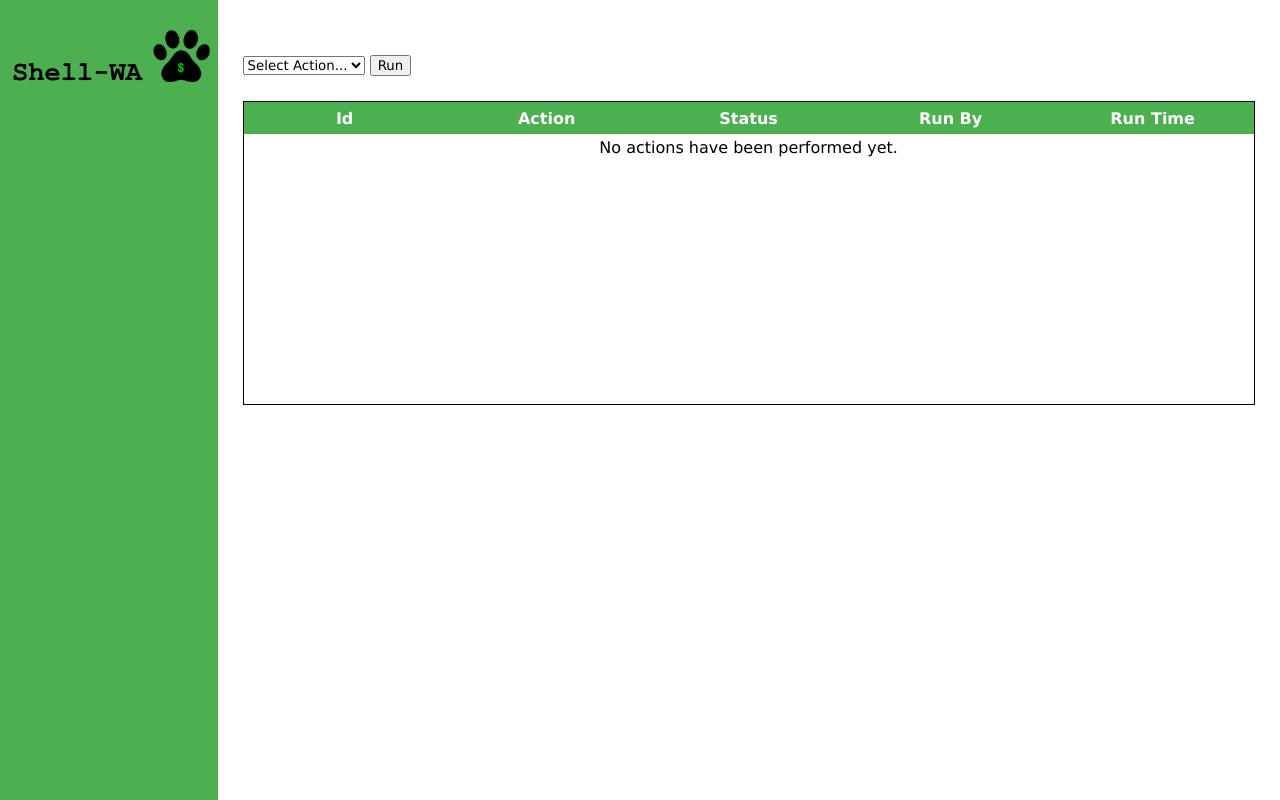
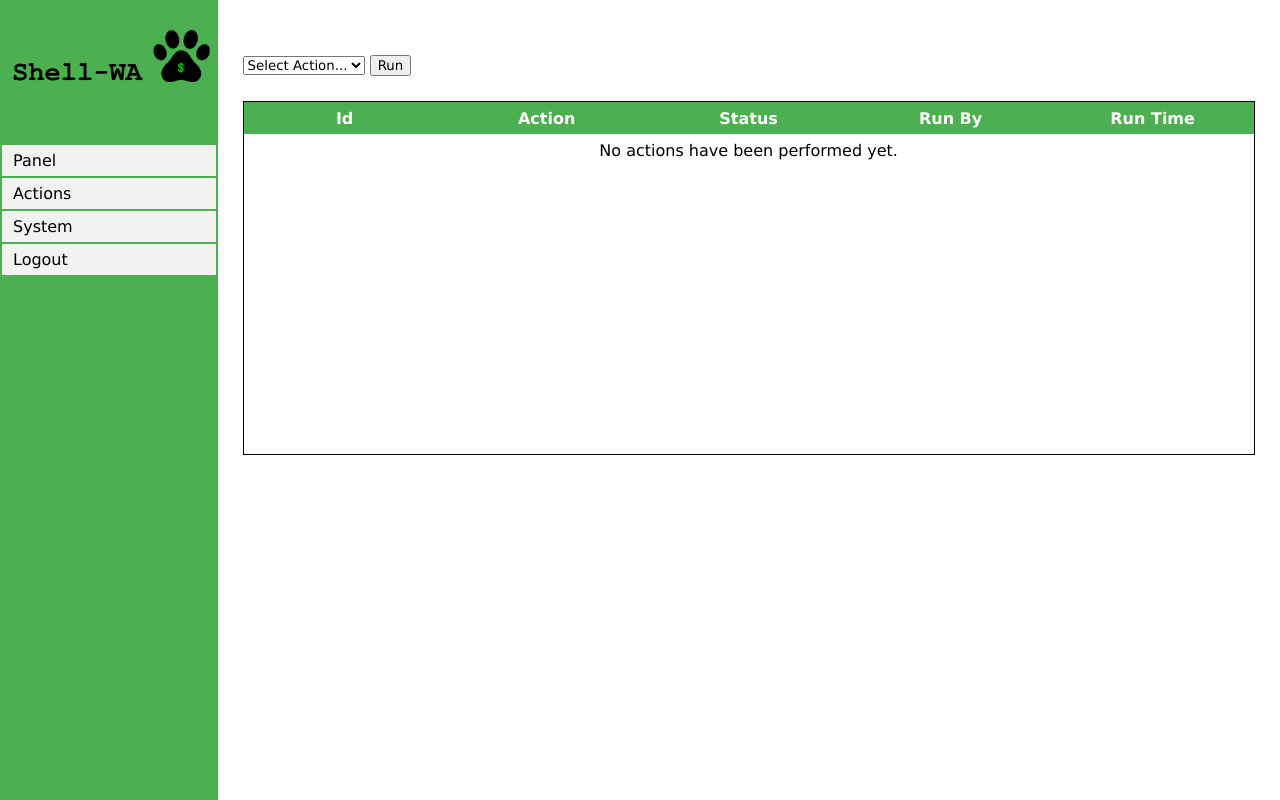
Before and after one commit to ivanlmj/Puppy, a Flask app: page /panel in a window 1280 px wide. Run offline with Flask 2, Linux system fonts and the light colour scheme; data that the repository does not hold is empty.

Commit message:
adjusting heights for better layout

```diff
--- a/templates/panel.html
+++ b/templates/panel.html
@@ -36,7 +36,7 @@
 	    }
 
 	    #menu {
-		margin-top: 50px;
+		margin-top: 51px;
 		height: 10%;
 		width: 100%;
 		border: 0px solid white;
@@ -46,29 +46,13 @@
 		height: 0%;
 	    }
 
-	    #select_action { margin-top: 55px; }
-
-	    #logged_actions { width: 100%; border: 1px solid black; margin-top: 25px; }
-
-	    #logged_actions, th, td {
-		text-align: center;
-		border-collapse: collapse;
-	    }
-
-	    thead { width: 100%; display: block; background-color: #4CAF50; }
-	    thead th { height: 30px; width: 200px; background-color: #4CAF50;
-		       color: white; font-weight: bold; }
-
-	    tbody { width: 100%; height: 270px; display: block; overflow: auto; }
-	    tbody td { height: 25px; width: 15%; }
-	    tbody tr:nth-child(even) { background-color: #f2f2f2; }
-
 	    #menu tr {
 		background-color: #f2f2f2;
 		border-spacing: 0px;
 	    }
 
 	    #menu td {
+		height: 27px;
 	        text-align: left;
 		padding-left: 10px;
 		border: 1px solid #f2f2f2;
@@ -84,6 +68,24 @@
 		color: black;
 		text-decoration: none;
 	    }
+
+	    #select_action { margin-top: 55px; }
+
+	    #logged_actions { width: 100%; border: 1px solid black; margin-top: 25px; }
+
+	    #logged_actions, th, td {
+		text-align: center;
+		border-collapse: collapse;
+	    }
+
+	    #logged_actions thead { width: 100%; display: block; background-color: #4CAF50; }
+	    #logged_actions thead th { height: 30px; width: 200px; background-color: #4CAF50;
+		       color: white; font-weight: bold; }
+
+	    #logged_actions tbody { width: 100%; height: 320px; display: block; overflow: auto; }
+	    #logged_actions tbody td { height: 30px; width: 15%; }
+	    #logged_actions tbody tr:nth-child(even) { background-color: #f2f2f2; }
+
 
 	</style>
 
```
